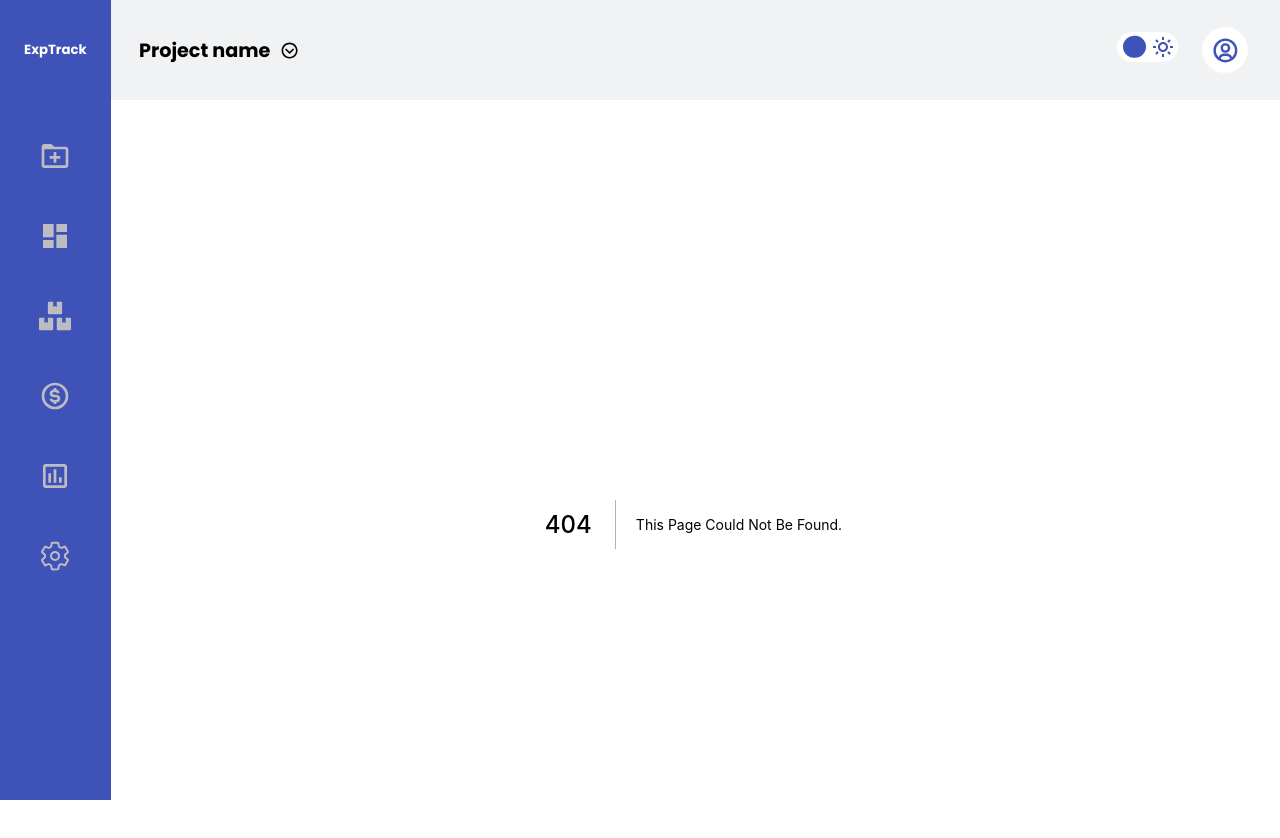
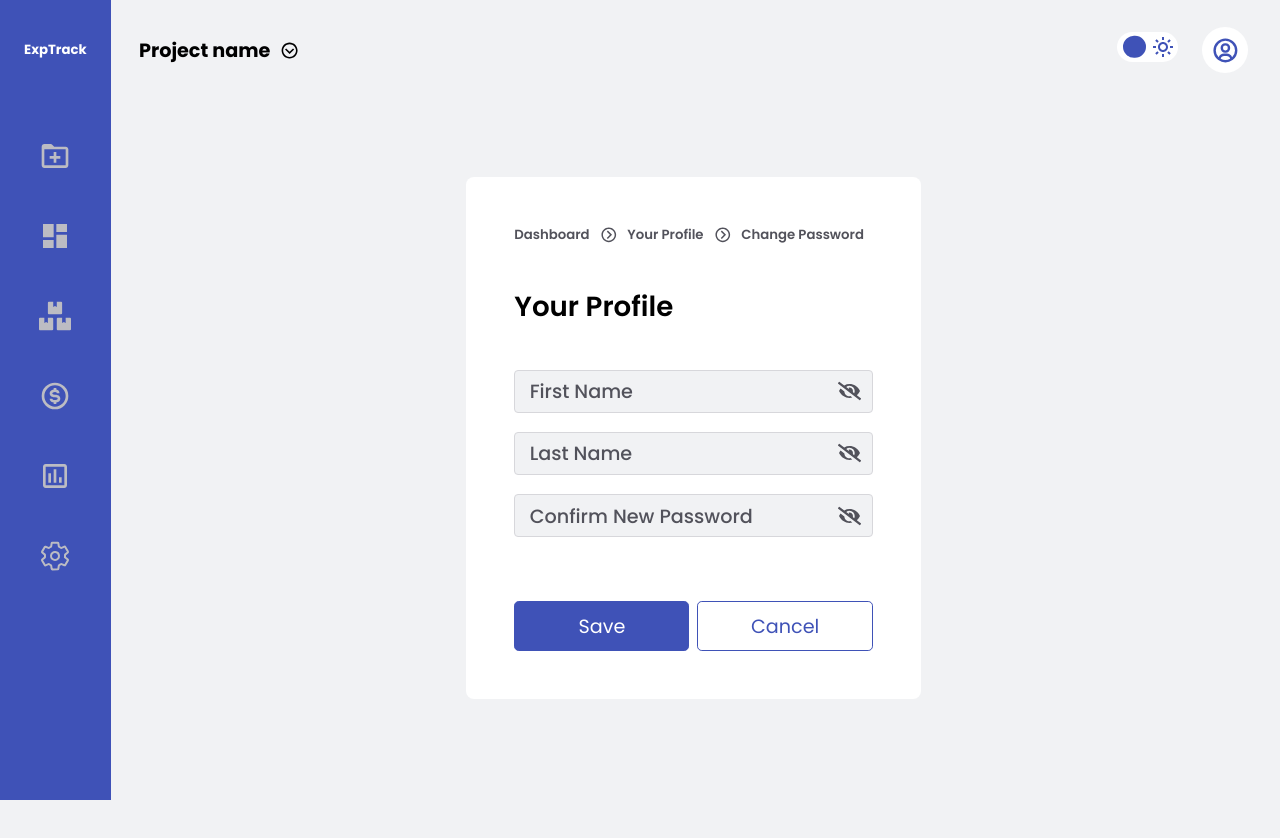
Before and after one commit to chiwei93/expense-tracker, a Next.js app: page /profile/change-password in a window 1280 px wide. Before the commit this address had no page. Shown: the top 838 px of the page. After the commit the page ends 800 px from the top, so only its background shows below. Built offline with nearby package versions, Linux system fonts and the light colour scheme.

Commit message:
create password input component

```diff
--- /dev/null
+++ b/components/UI/Inputs/PasswordInput/PasswordInput.module.css
@@ -0,0 +1,5 @@
+.iconBtn {
+  display: flex;
+  align-items: center;
+  justify-content: center;
+}
--- /dev/null
+++ b/components/UI/Inputs/PasswordInput/PasswordInput.tsx
@@ -0,0 +1,40 @@
+import { useState } from "react";
+import { FaEye, FaEyeSlash } from "react-icons/fa";
+
+import TextInput from "../TextInput/TextInput";
+
+import styles from "./PasswordInput.module.css";
+
+interface Props {
+  labelText: string;
+  id: string;
+  hasError?: boolean;
+  errorText?: string;
+}
+
+const PasswordInput = (props: Props) => {
+  const { labelText, id, hasError = false, errorText = "" } = props;
+
+  const [showPassword, setShowPassword] = useState(false);
+
+  return (
+    <TextInput
+      labelText={labelText}
+      id={id}
+      inputType={showPassword ? 'text' : 'password'}
+      hasIcon={true}
+      hasError={hasError}
+      errorText={errorText}
+    >
+      <button
+        onClick={() => setShowPassword((prevShowPassword) => !prevShowPassword)}
+        type="button"
+        className={styles.iconBtn}
+      >
+        {showPassword ? <FaEye /> : <FaEyeSlash />}
+      </button>
+    </TextInput>
+  );
+};
+
+export default PasswordInput;
--- a/pages/profile/index.tsx
+++ b/pages/profile/change-password.tsx
@@ -6,20 +6,20 @@ import cls from "classnames";
 import FlexFullVerticalContainer from "../../components/Containers/FlexFullVerticalContainer/FlexFullVerticalContainer";
 import BreadCrumbsList from "../../components/Layouts/BreadCrumbsList/BreadCrumbsList";
 import Form from "../../components/UI/Form/Form";
+import FilledOutlineButton from "../../components/UI/Buttons/FilledOutlineButton/FilledOutlineButton";
+import PasswordInput from "../../components/UI/Inputs/PasswordInput/PasswordInput";
 
-import styles from "../../styles/Profile.module.css";
-import TextInput from "../../components/UI/Inputs/TextInput/TextInput";
-import FormLink from "../../components/UI/Links/FormLink/FormLink";
-import FilledOutlineButton from "../../components/UI/Buttons/FilledOutlineButton/FilledOutlineButton";
+import styles from "../../styles/ChangePassword.module.css";
 
-const Profile: NextPage = () => {
-  const firstNameInputId = useId();
-  const lastNameInputId = useId();
-  const emailInputId = useId();
+const ChangePassword: NextPage = () => {
+  const oldPasswordInputId = useId();
+  const newPasswordInputId = useId();
+  const confirmNewPasswordInputId = useId();
 
   const breadcrumbs = [
     { name: "dashboard", href: "/dashboard" },
     { name: "your profile", href: "/profile" },
+    { name: "change password", href: "/profile/change-password" },
   ];
 
   const onFormSubmit = () => {};
@@ -31,29 +31,29 @@ const Profile: NextPage = () => {
 
         <h1 className={styles.heading}>Your Profile</h1>
 
-        <div className={cls(styles.formControl, styles.divider)}>
-          <TextInput
+        <div className={styles.formControl}>
+          <PasswordInput
             labelText="First Name"
-            id={`firstName-${firstNameInputId}`}
-          />
-
-          <TextInput labelText="Last Name" id={`lastName-${lastNameInputId}`} />
-        </div>
-
-        <div className={cls(styles.formControl, styles.lastRow)}>
-          <TextInput
-            labelText="Email"
-            inputType="email"
-            id={`email-${emailInputId}`}
+            id={`oldPassword-${oldPasswordInputId}`}
           />
         </div>
 
-        <div>
-          <FormLink href="/profile/change-password">Change password</FormLink>
+        <div className={styles.formControl}>
+          <PasswordInput
+            labelText="Last Name"
+            id={`newPassword-${newPasswordInputId}`}
+          />
+        </div>
+
+        <div className={styles.formControl}>
+          <PasswordInput
+            labelText="confirm new password"
+            id={`confirmNewPassword-${confirmNewPasswordInputId}`}
+          />
         </div>
 
         <div className={styles.btnContainer}>
-          <FilledOutlineButton>Edit</FilledOutlineButton>
+          <FilledOutlineButton>Save</FilledOutlineButton>
 
           <FilledOutlineButton btnDesignType="outline" btnType="button">
             Cancel
@@ -64,4 +64,4 @@ const Profile: NextPage = () => {
   );
 };
 
-export default Profile;
+export default ChangePassword;
--- /dev/null
+++ b/styles/ChangePassword.module.css
@@ -0,0 +1,15 @@
+.heading {
+  font-size: var(--font-size-h4);
+  margin: 1.5em 0;
+}
+
+.formControl {
+  margin-bottom: 1.2em;
+}
+
+.btnContainer {
+  margin-top: 4em;
+  display: grid;
+  gap: 0.5em;
+  grid-template-columns: repeat(2, 1fr);
+}
--- a/styles/Home.module.css
+++ b/styles/Home.module.css
@@ -19,19 +19,13 @@
   margin-bottom: 1em;
 }
 
-.iconBtn,
 .row,
 .btnContainer {
   display: flex;
 }
 
-.iconBtn,
 .row {
   align-items: center;
-}
-
-.iconBtn {
-  justify-content: center;
 }
 
 .row {
```
Also changed, not shown: pages/index.tsx (+4 -18 lines), pages/signup.tsx (+6 -35 lines).
